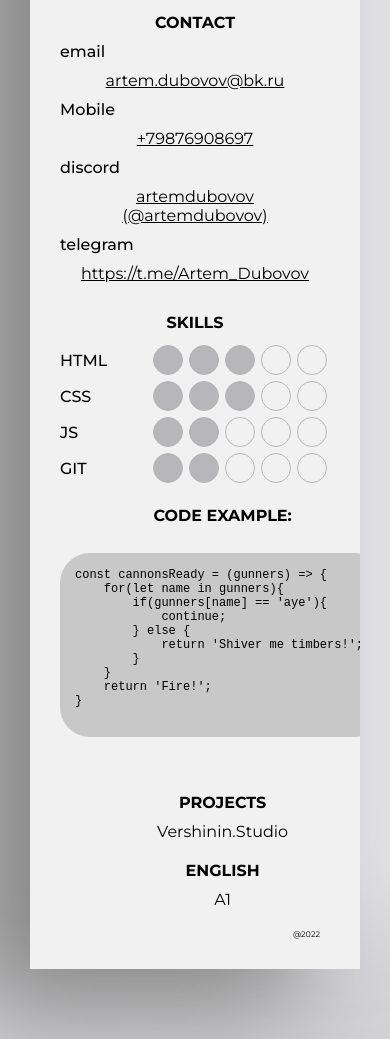
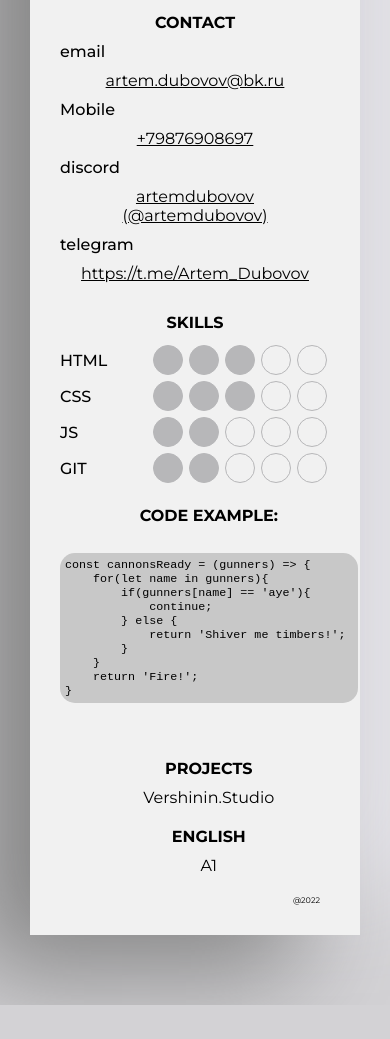
Before and after one commit to ArtemDubovov/rsschool-cv, a plain HTML site: page index.html in a window 390 px wide. Shown: the part 616-1655 px from the top of the page. After the commit the page ends 1621 px from the top, so only its background shows below. Drawn offline with Linux system fonts and the light colour scheme.

Commit message:
fix: fix media query

```diff
--- a/style.css
+++ b/style.css
@@ -30,7 +30,8 @@ code{
     display: block;
     background-color: rgb(200,200,200);
     padding: 15px;
-    border-radius: 30px;
+    border-radius: 15px;
+    font-size: 14px;
 }
 ul{
     list-style-type: none;
@@ -166,7 +167,9 @@ ul{
         letter-spacing: 2px;
     }
     code{
-        font-size: 12px;
+        font-size: 3vw;
+        border-radius: 15px;
+        padding: 5px;
     }
     .header-link{
         font-size: 12px;
@@ -179,7 +182,8 @@ ul{
 @media (max-width: 360px){
     code{
         font-size: 10px;
-        padding: 10px;
+        padding: 5px;
+        border-radius: 10px;
     }
     .list-item__point{
         width: 22px;
```
Also changed, not shown: index.html (+1 -2 lines).
